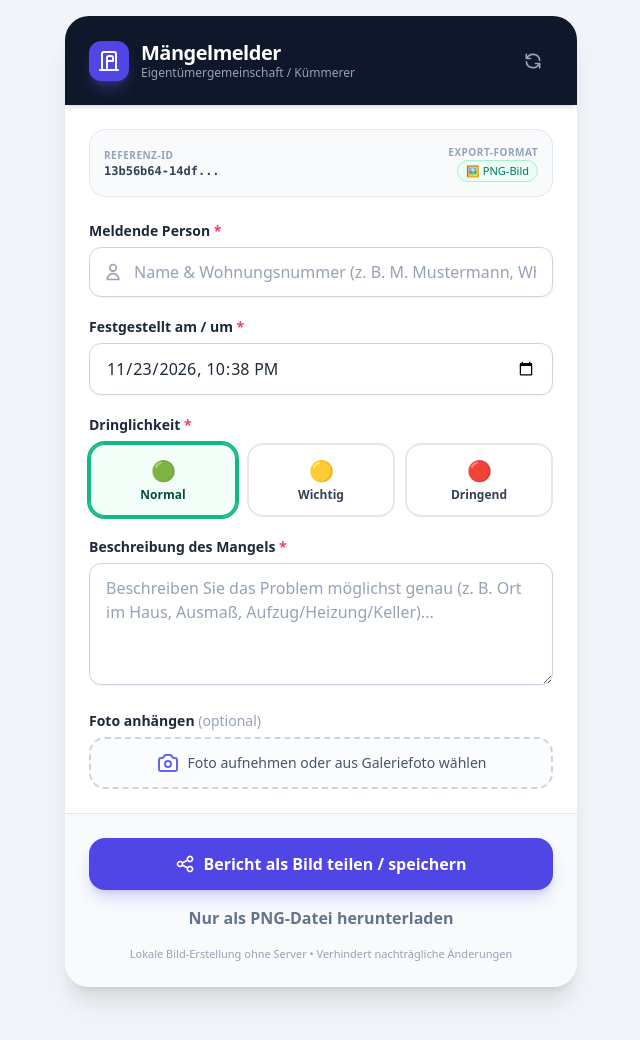
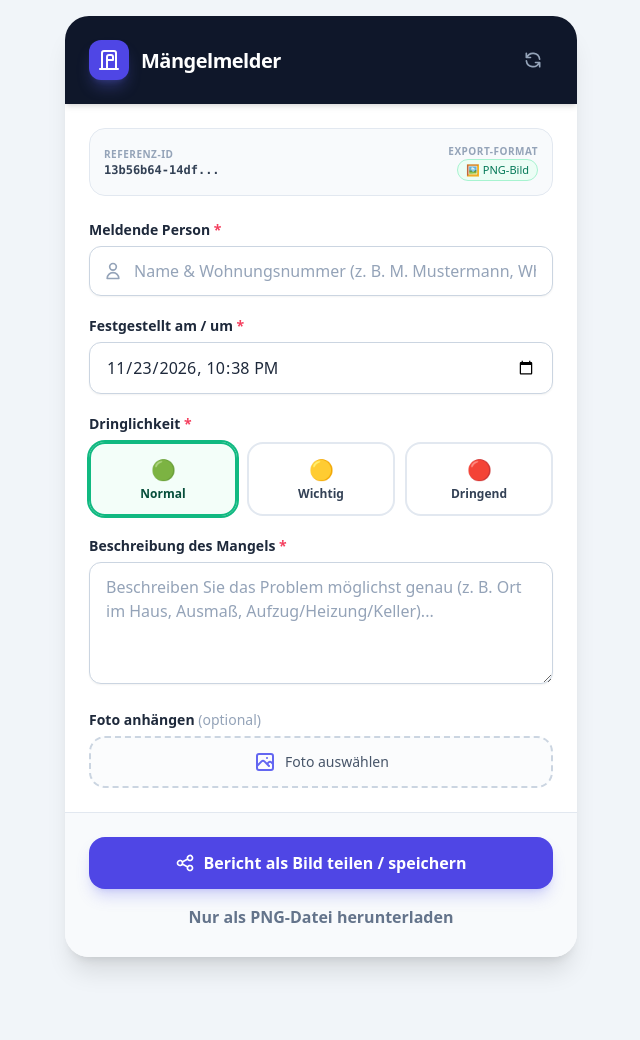
Before and after one commit to RunenHexe/Maengelapp, a plain HTML site: page index.html in a window 1280 px wide. Shown: the whole page, without its empty margins (319-959 px from the left). Drawn offline with nearby package versions, Linux system fonts and the light colour scheme.

Commit message:
Refactor index.html for clarity and consistency
Removed unnecessary text and adjusted button label for clarity. Updated footer and header elements for consistency.

```diff
--- a/index.html
+++ b/index.html
@@ -50,7 +50,6 @@
           </div>
           <div>
             <h1 class="text-xl font-bold tracking-tight text-white leading-tight">Mängelmelder</h1>
-            <p class="text-xs text-slate-400">Eigentümergemeinschaft / Kümmerer</p>
           </div>
         </div>
 
@@ -177,7 +176,6 @@
             type="file"
             id="photoInput"
             accept="image/*"
-            capture="environment"
             class="hidden"
           />
 
@@ -187,10 +185,9 @@
             id="uploadTriggerBtn"
             class="w-full min-h-[52px] py-3 px-4 border-2 border-dashed border-slate-300 hover:border-indigo-400 rounded-2xl flex items-center justify-center space-x-2 text-slate-600 bg-slate-50/50 hover:bg-indigo-50/30 transition duration-150 active:scale-[0.99]">
             <svg class="w-6 h-6 text-indigo-500" fill="none" stroke="currentColor" viewBox="0 0 24 24">
-              <path stroke-linecap="round" stroke-linejoin="round" stroke-width="2" d="M3 9a2 2 0 012-2h.93a2 2 0 001.664-.89l.812-1.22A2 2 0 0110.07 4h3.86a2 2 0 011.664.89l.812 1.22A2 2 0 0018.07 7H19a2 2 0 012 2v9a2 2 0 01-2 2H5a2 2 0 01-2-2V9z"/>
-              <path stroke-linecap="round" stroke-linejoin="round" stroke-width="2" d="M15 13a3 3 0 11-6 0 3 3 0 016 0z"/>
+              <path stroke-linecap="round" stroke-linejoin="round" stroke-width="2" d="M4 16l4.586-4.586a2 2 0 012.828 0L16 16m-2-2l1.586-1.586a2 2 0 012.828 0L20 14m-6-6h.01M6 20h12a2 2 0 002-2V6a2 2 0 00-2-2H6a2 2 0 00-2 2v12a2 2 0 002 2z"/>
             </svg>
-            <span class="text-sm font-medium">Foto aufnehmen oder aus Galeriefoto wählen</span>
+            <span class="text-sm font-medium">Foto auswählen</span>
           </button>
 
           <!-- Foto Vorschau Container -->
@@ -236,9 +233,6 @@
         Nur als PNG-Datei herunterladen
       </button>
 
-      <p class="text-[11px] text-center text-slate-400">
-        Lokale Bild-Erstellung ohne Server • Verhindert nachträgliche Änderungen
-      </p>
     </footer>
 
   </div>
@@ -250,7 +244,6 @@
       <!-- Template Header -->
       <div style="border-bottom: 3px solid #1e293b; padding-bottom: 16px; margin-bottom: 24px; display: flex; justify-content: space-between; align-items: flex-start;">
         <div>
-          <span style="font-size: 11px; font-weight: 800; color: #4f46e5; text-transform: uppercase; letter-spacing: 1.2px;">Eigentümergemeinschaft</span>
           <h1 style="font-size: 24px; font-weight: 800; color: #0f172a; margin: 4px 0 0 0; line-height: 1.2;">Mängelmeldung</h1>
         </div>
         <div style="text-align: right;">
@@ -291,7 +284,7 @@
 
       <!-- Template Footer -->
       <div style="padding-top: 14px; border-top: 1px solid #e2e8f0; text-align: center; font-size: 11px; color: #64748b; display: flex; justify-content: space-between; align-items: center;">
-        <span>Mängelmelder App • Eigentümergemeinschaft</span>
+        <span>Mängelmelder App</span>
         <span>Original-Dokumentationsbeleg</span>
       </div>
 
```
